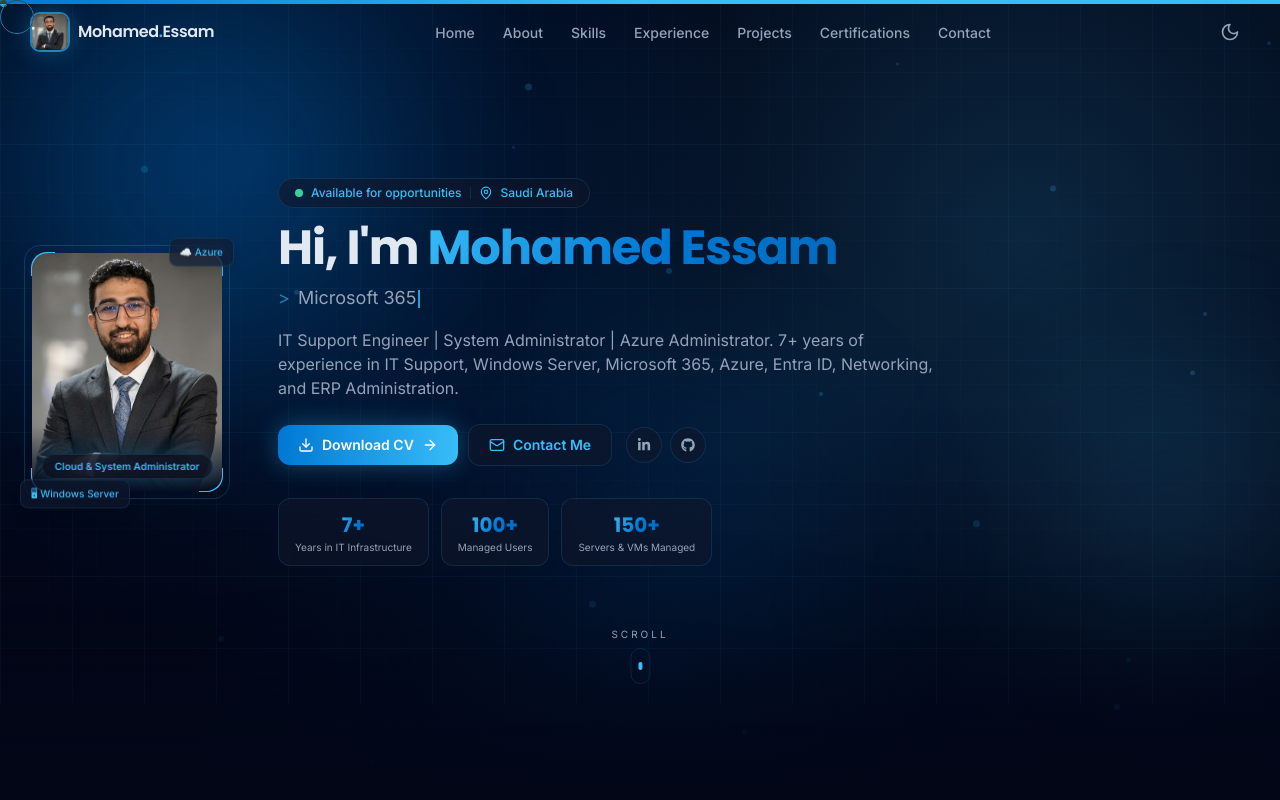
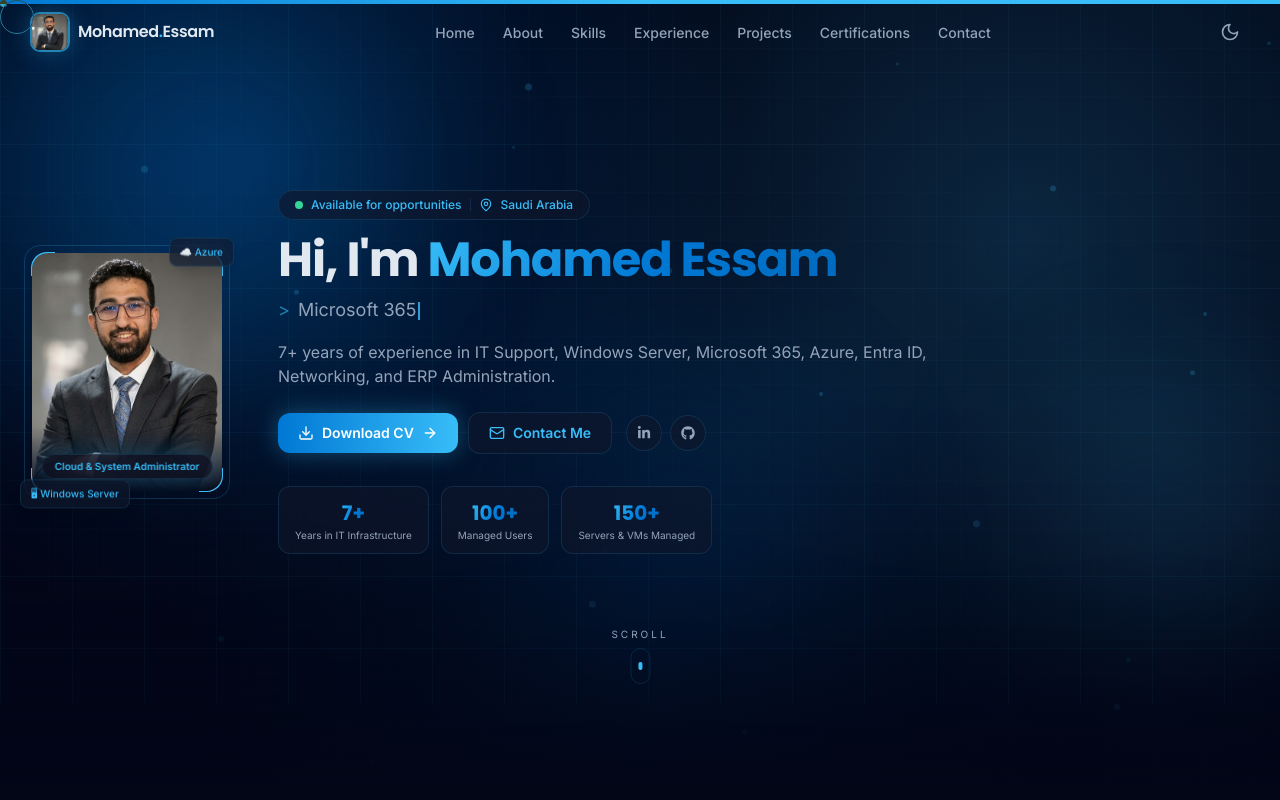
Before and after one commit to MohamedEssam-IT/Portfolio1, a React (Vite) app: page / in a window 1280 px wide. Shown: the top 800 px of the page. Built offline with nearby package versions, Linux system fonts and the light colour scheme.

Commit message:
Update portfolio

```diff
--- a/src/data/profile.ts
+++ b/src/data/profile.ts
@@ -1,8 +1,9 @@
 export const profile = {
   name: 'Mohamed Essam',
   role: 'Cloud & System Administrator',
-  tagline: `IT Support Engineer | System Administrator | Azure Administrator.
-7+ years of experience in IT Support, Windows Server, Microsoft 365, Azure, Entra ID, Networking, and ERP Administration.`,
+  tagline: `IT Support Engineer | System Administrator | Azure Administrator.`,
+ tagline: `7+ years of experience in IT Support, Windows Server, Microsoft 365, Azure, Entra ID, Networking, and ERP Administration.`,
+
   location: 'Saudi Arabia',
   email: 'muhaameed.essaam@gmail.com',
   phone: '+966 53 518 0185',
```
